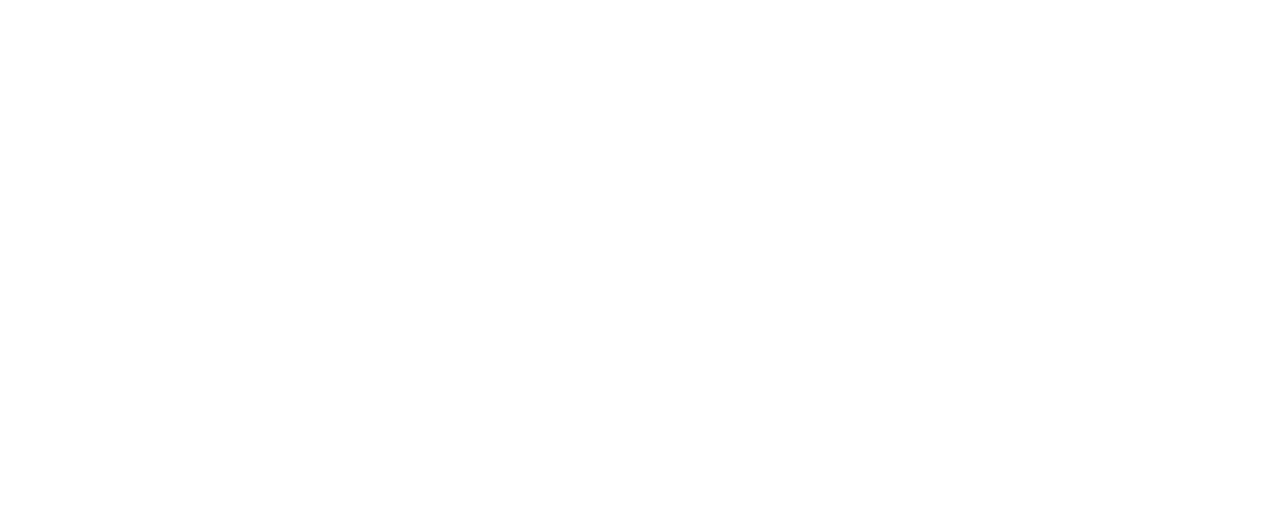
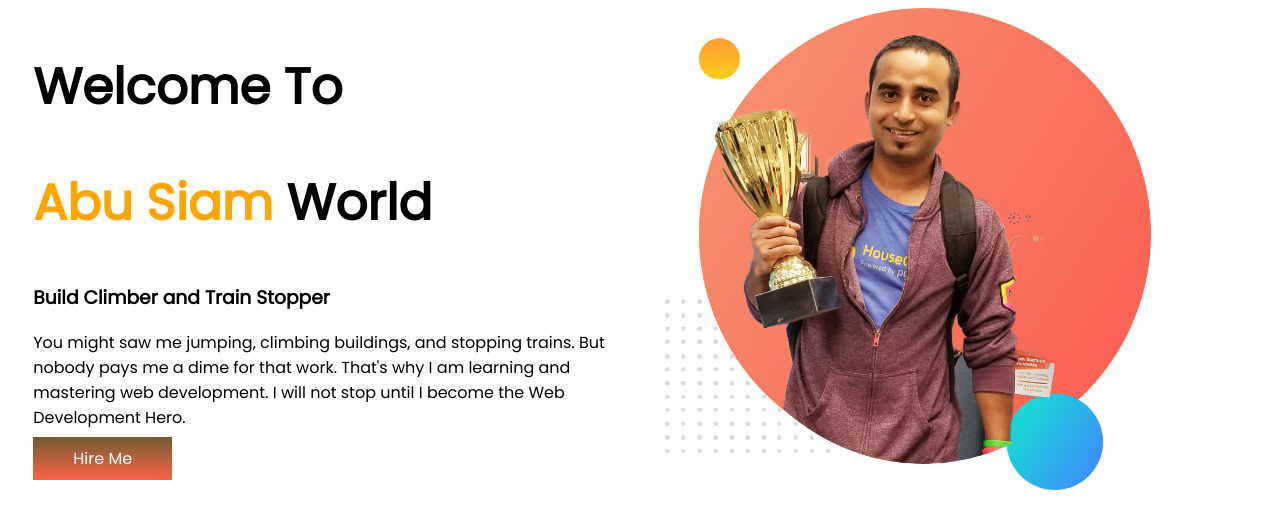
Before and after one commit to siamcse/siam-portfolio, a plain HTML site: page index.html in a window 1280 px wide. Drawn offline with Linux system fonts and the light colour scheme.

Commit message:
second commit

```diff
--- a/index.html
+++ b/index.html
@@ -5,8 +5,27 @@
     <meta http-equiv="X-UA-Compatible" content="IE=edge">
     <meta name="viewport" content="width=device-width, initial-scale=1.0">
     <title>Siam Portfolio</title>
+    <link rel="preconnect" href="https://fonts.googleapis.com">
+    <link rel="preconnect" href="https://fonts.gstatic.com" crossorigin>
+    <link href="https://fonts.googleapis.com/css2?family=Poppins&display=swap" rel="stylesheet">
+    <link rel="stylesheet" href="style.css">
 </head>
 <body>
+    <section>
+        <div class="half-weight">
+            <h1>Welcome To</h1>
+            <h1><span class="orange-color">Abu Siam</span> World</h1>
+            <h3>Build Climber and Train Stopper</h3>
+            <p>You might saw me jumping, climbing buildings, and stopping trains. But nobody pays me a dime for that work.
+                That's why I am learning and mastering web development. I will not stop until I become the Web Development Hero.
+            </p>
+            <a class="hire-link" href="https://www.linkedin.com/in/abu-siam-04b778160/" target="_blank">Hire Me</a>
+
+        </div>
+        <div class="half-weight">
+            <img src="images/jhankar.png" alt="">
+        </div>
+    </section>
 
 </body>
 </html>
--- a/style.css
+++ b/style.css
@@ -0,0 +1,25 @@
+body{
+    font-family: 'Poppins', sans-serif;
+}
+h1{
+    font-size: 50px;
+}
+.orange-color{
+    color: orange;
+}
+section{
+    display: flex;
+}
+.half-weight{
+    width: 50%;
+    padding-left: 2%;
+}
+.half-weight img{
+    width: 80%;
+}
+.hire-link{
+    text-decoration: none;
+    background-image: linear-gradient(rgb(114, 92, 51),tomato);
+    padding: 10px 40px;
+    color: white;
+}
```
Also changed, not shown: images/dream-bg.png (added), images/exp-bg.png (added), images/jhankar.png (added), images/jhankar2.png (added), images/my-bg.png (added), images/my-bg2.png (added), images/top-banner.png (added), 7 other files.
